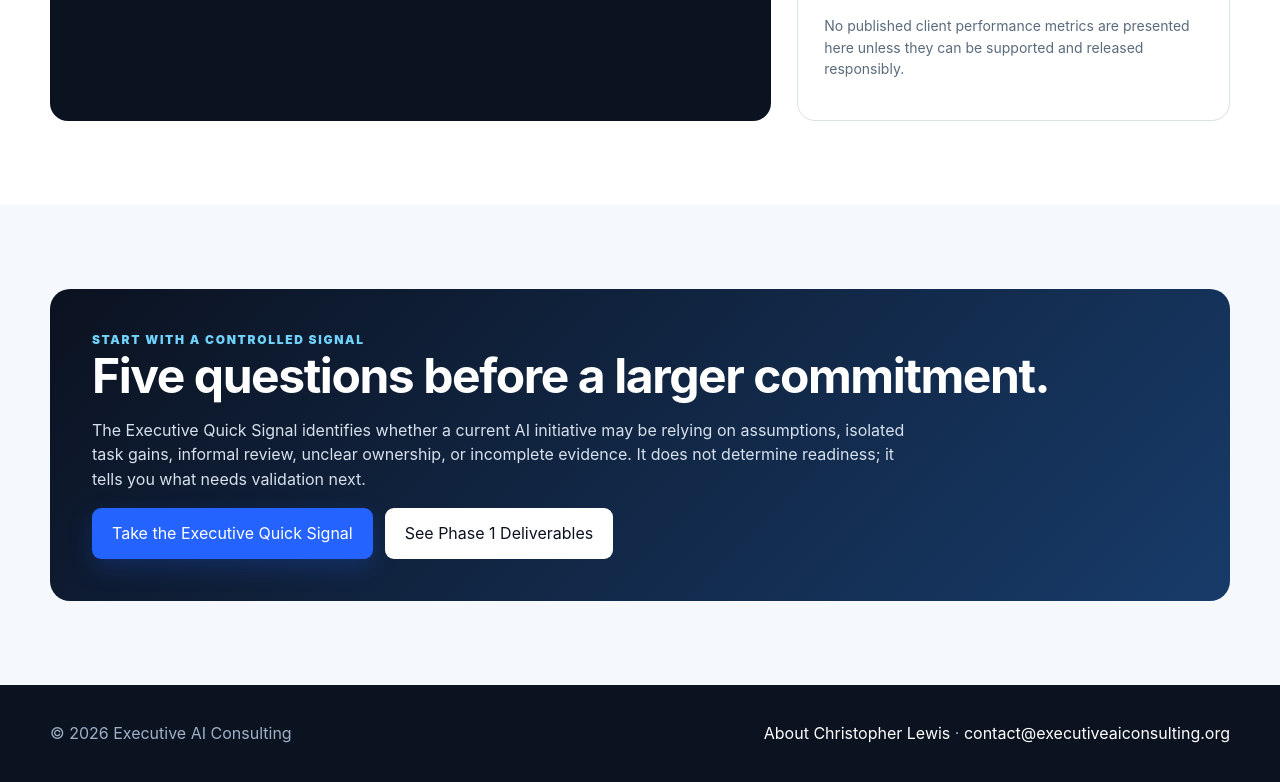
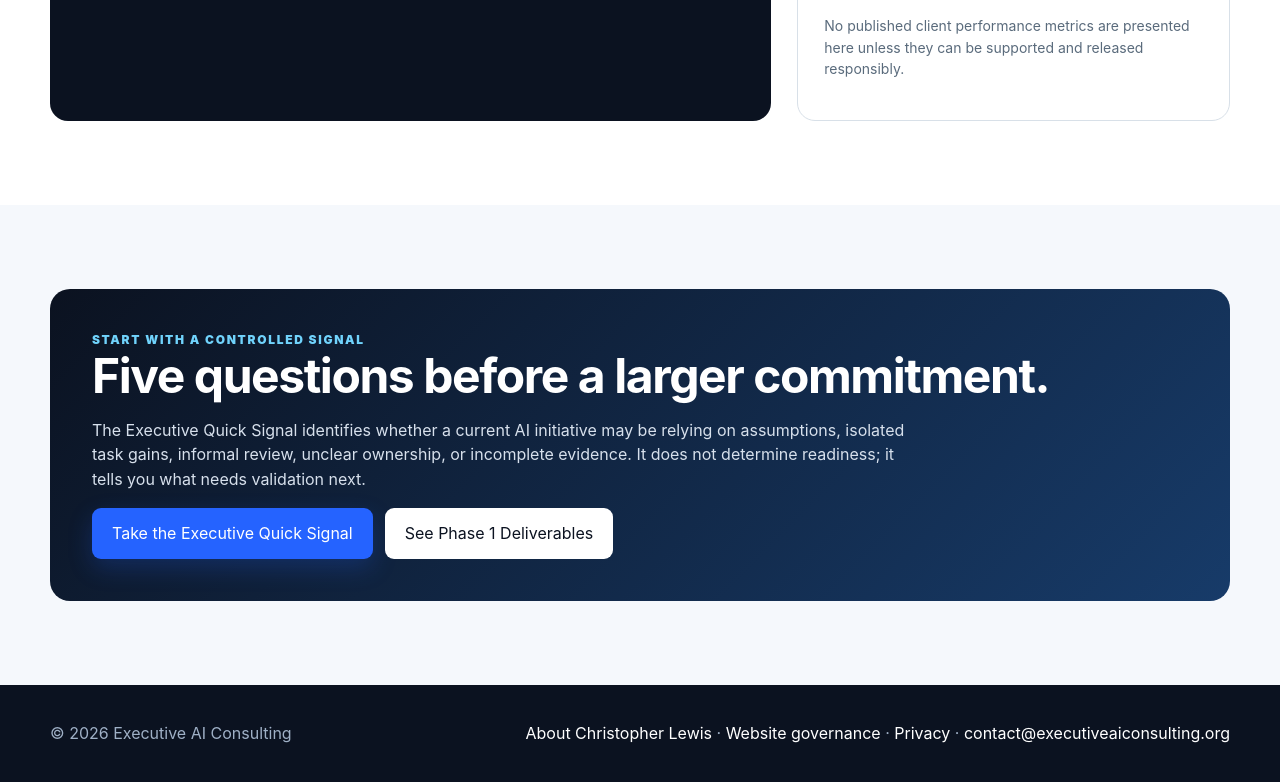
Before and after one commit to CLconsultings/skills-github-pages, a plain HTML site: page index.html in a window 1280 px wide. Shown: the part 5394-6176 px from the top of the page. Drawn offline with Linux system fonts and the light colour scheme.

Commit message:
Link privacy and website governance disclosures

```diff
--- a/index.html
+++ b/index.html
@@ -44,7 +44,7 @@
 
 <section class="section soft"><div class="wrap"><div class="cta"><div class="eyebrow">Start with a controlled signal</div><h2>Five questions before a larger commitment.</h2><p>The Executive Quick Signal identifies whether a current AI initiative may be relying on assumptions, isolated task gains, informal review, unclear ownership, or incomplete evidence. It does not determine readiness; it tells you what needs validation next.</p><div class="cta-actions"><a class="btn btn-primary" href="assessment.html">Take the Executive Quick Signal</a><a class="btn btn-secondary" href="phase-1.html">See Phase 1 Deliverables</a></div></div></div></section>
 </main>
-<footer class="footer"><div class="wrap"><div>© 2026 Executive AI Consulting</div><div><a href="about.html">About Christopher Lewis</a> · <a href="mailto:contact@executiveaiconsulting.org">contact@executiveaiconsulting.org</a></div></div></footer>
+<footer class="footer"><div class="wrap"><div>© 2026 Executive AI Consulting</div><div><a href="about.html">About Christopher Lewis</a> · <a href="governance.html">Website governance</a> · <a href="privacy.html">Privacy</a> · <a href="mailto:contact@executiveaiconsulting.org">contact@executiveaiconsulting.org</a></div></div></footer>
 <script>
 const form=document.getElementById('engineForm');
 form.addEventListener('submit',e=>{
```
